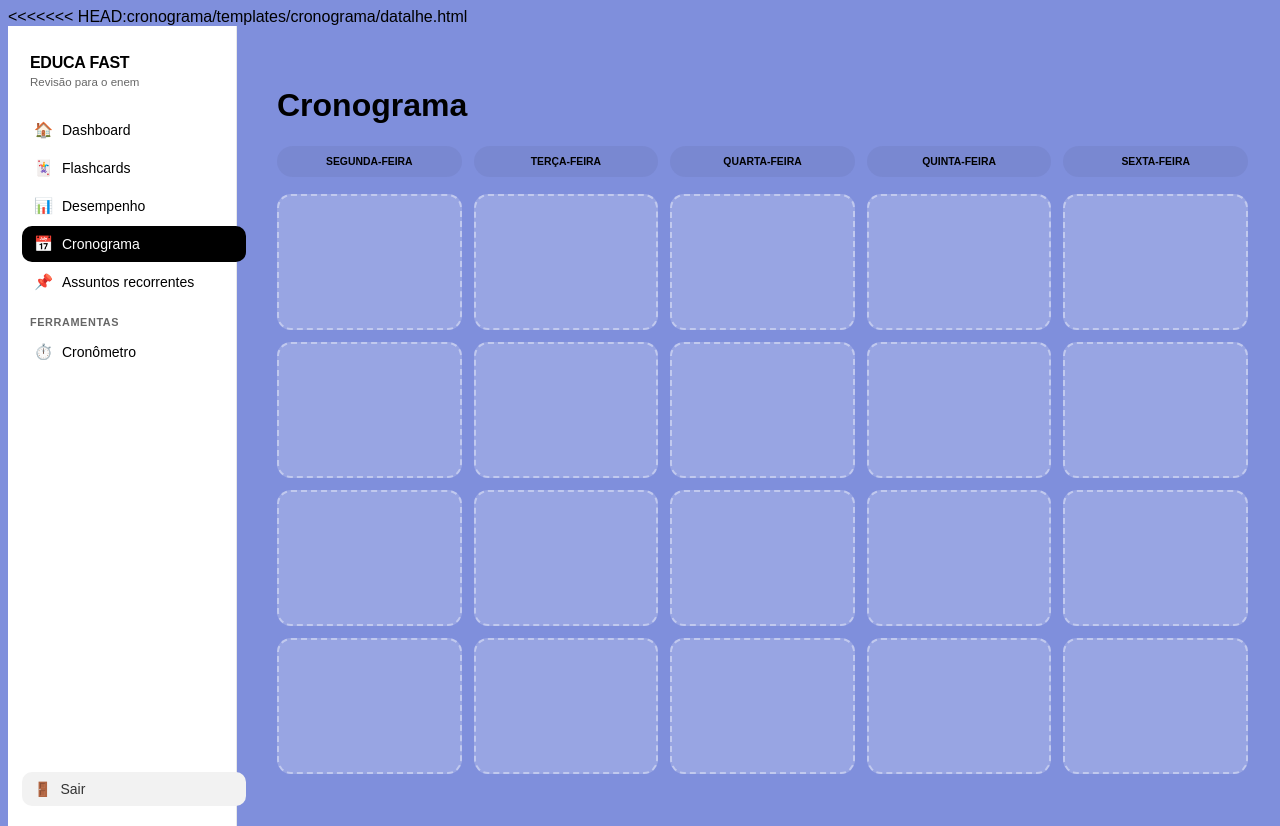
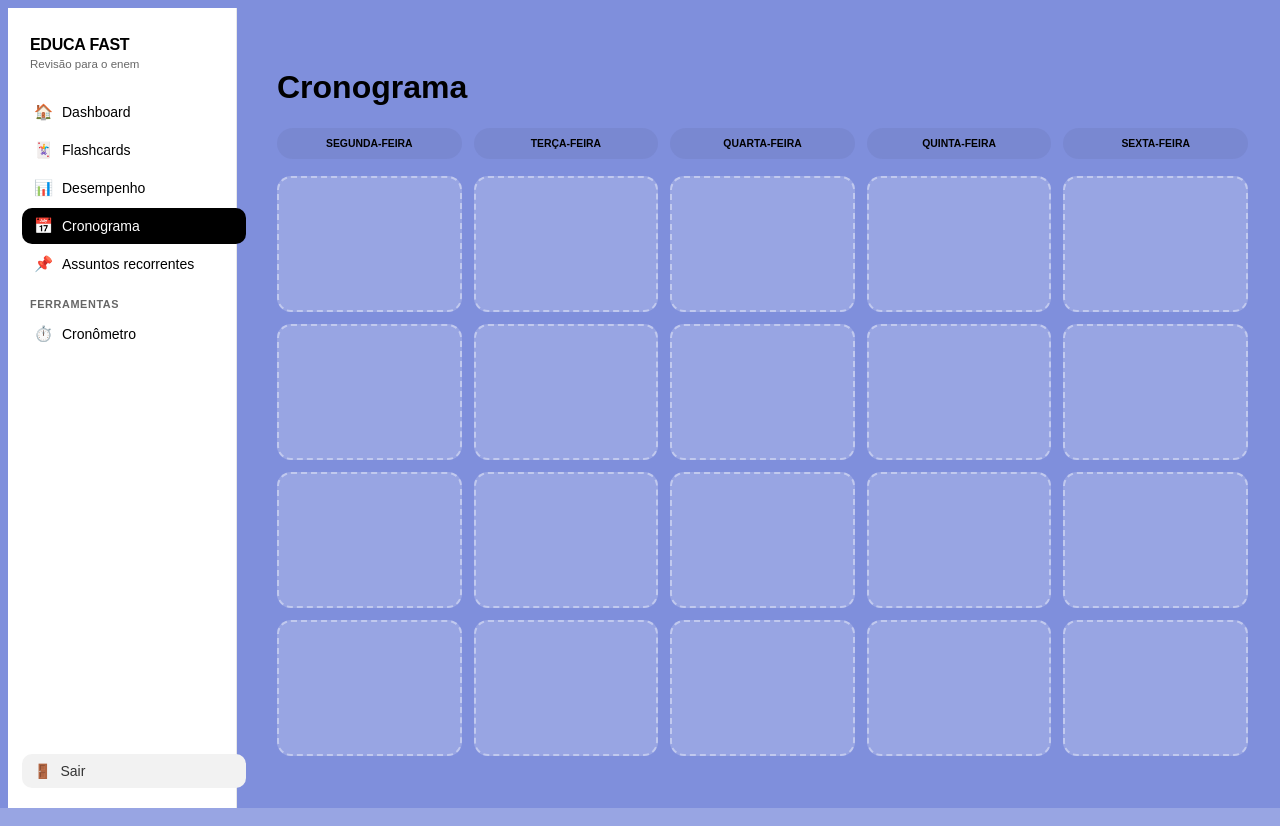
Before and after one commit to Gabrielorrico/EducaFast, a Django app: page /cronograma/ in a window 1280 px wide. Run offline with Django 5.2, Linux system fonts and the light colour scheme; the visitor is signed in with stand-in values (Sample User, id 1).

Commit message:
teste de funcionalidade

```diff
--- a/cronograma/templates/cronograma/detalhe.html
+++ b/cronograma/templates/cronograma/detalhe.html
@@ -1,4 +1,3 @@
-<<<<<<< HEAD:cronograma/templates/cronograma/datalhe.html
 {% load static %}
 
 <!DOCTYPE html>
```
